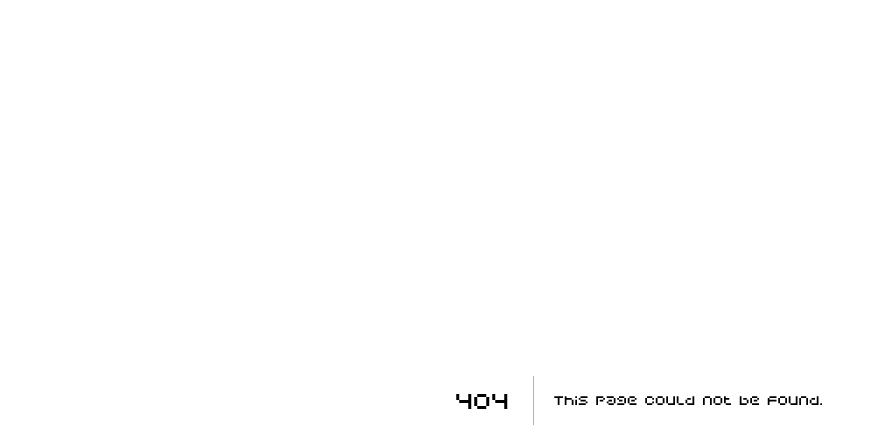
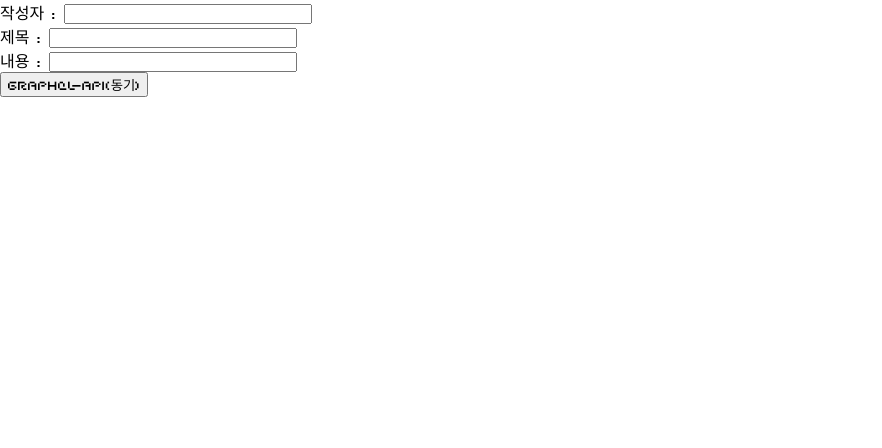
Before and after one commit to hyemin33/study-codecamp, a Next.js app in the folder class/: page /08-04-input-spread in a window 1280 px wide. Before the commit this address had no page. Shown: the top 448 px of the page, without its empty margins (0-882 px from the left). Built offline with nearby package versions, Linux system fonts and the light colour scheme.

Commit message:
fix: input 리팩토링

```diff
--- /dev/null
+++ b/class/pages/08-04-input-spread/index.tsx
@@ -0,0 +1,80 @@
+import { gql, useMutation } from "@apollo/client";
+import { useRouter } from "next/router";
+import { useState } from "react";
+
+const CREATE_BOARD = gql`
+  mutation createBoard($writer: String, $title: String, $contents: String) {
+    createBoard(writer: $writer, title: $title, contents: $contents) {
+      _id
+      number
+      message
+    }
+  }
+`;
+
+export default function GraphqlMutationPage() {
+  const [inputs, setInputs] = useState({});
+
+  const [my] = useMutation(CREATE_BOARD);
+
+  const router = useRouter();
+
+  const onClickSubmit = async () => {
+    try {
+      const result = await my({
+        variables: {
+          ...inputs,
+          //   writer: inputs.writer,
+          //   title: inputs.title,
+          //   contents: inputs.contents,
+        },
+      });
+      alert(result.data.createBoard.message);
+      console.log(result.data.createBoard);
+
+      //완료 후 상세페이지로 이동 시키기 추가
+      router.push(
+        `/03-03-dynamic-routed-board-query/${result.data.createBoard.number}`
+      );
+    } catch (error) {
+      alert(error.message);
+    }
+  };
+
+  const onChangeInputs = (e) => {
+    setInputs({
+      ...inputs,
+      [e.target.id]: e.target.value,
+    });
+  };
+
+  return (
+    <>
+      작성자 :{" "}
+      <input
+        type="text"
+        id="writer"
+        onChange={onChangeInputs}
+        value={inputs.writer}
+      />
+      <br />
+      제목 :{" "}
+      <input
+        type="text"
+        id="title"
+        onChange={onChangeInputs}
+        value={inputs.title}
+      />
+      <br />
+      내용 :{" "}
+      <input
+        type="text"
+        id="contents"
+        onChange={onChangeInputs}
+        value={inputs.contents}
+      />
+      <br />
+      <button onClick={onClickSubmit}>GRAPHQL-API(동기)</button>
+    </>
+  );
+}
```
